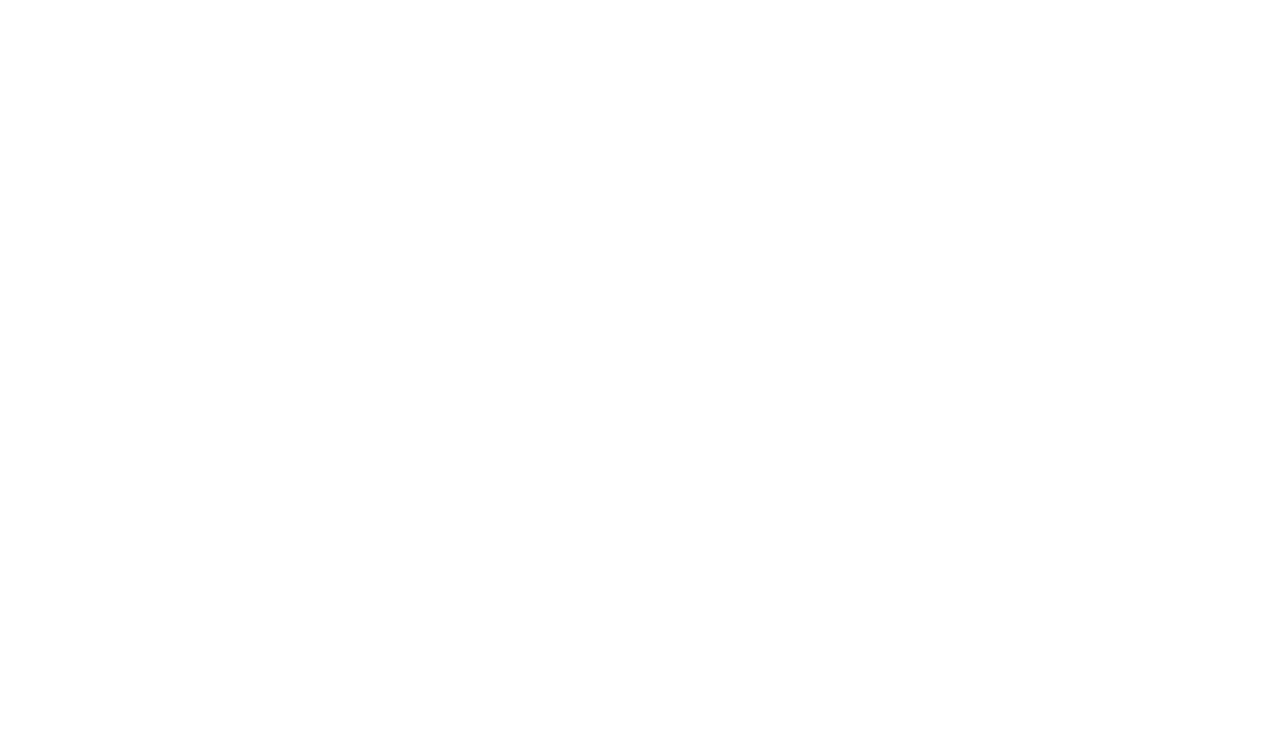
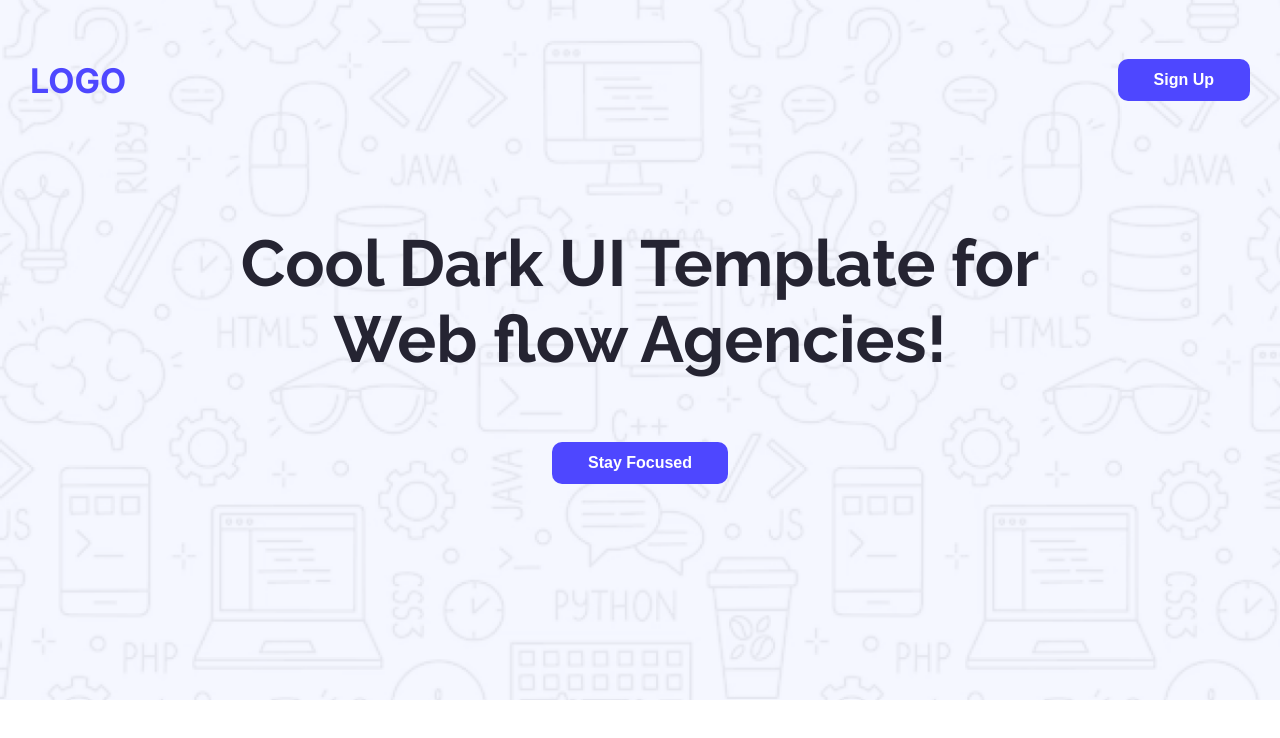
Before and after one commit to Saha-Ovi/Assignment-01, a plain HTML site: page index.html in a window 1280 px wide. Drawn offline with Linux system fonts and the light colour scheme.

Commit message:
head section

```diff
--- a/index.html
+++ b/index.html
@@ -1,15 +1,38 @@
 <!DOCTYPE html>
 <html lang="en">
+
 <head>
     <meta charset="UTF-8">
     <meta name="viewport" content="width=device-width, initial-scale=1.0">
     <title>First Assignment</title>
+    <link rel="preconnect" href="https://fonts.googleapis.com">
+    <link rel="preconnect" href="https://fonts.gstatic.com" crossorigin>
+    <link href="https://fonts.googleapis.com/css2?family=Raleway:ital,wght@0,100..900;1,100..900&display=swap"
+        rel="stylesheet">
+    <link rel="preconnect" href="https://fonts.googleapis.com">
+    <link rel="preconnect" href="https://fonts.gstatic.com" crossorigin>
+    <link
+        href="https://fonts.googleapis.com/css2?family=Inter:ital,opsz,wght@0,14..32,100..900;1,14..32,100..900&display=swap"
+        rel="stylesheet">
     <link rel="stylesheet" href="styles/style.css">
 </head>
-<body>
+
+<body class="raleway">
     <!-- header starts from here -->
 
-    <header>
+    <header >
+
+        <nav >
+            <h2><a class="purple lg " href="">LOGO</a></h2>
+            <ul>
+                <li><a href=""><button class="btn-primary">Sign Up</button></a></li>
+            </ul>
+        </nav>
+
+        <div class="banner-section">
+            <p class="banner-title navy">Cool Dark UI Template for <br>Web flow Agencies!</p>
+            <button class="btn-primary">Stay Focused</button>
+        </div>
 
     </header>
 
@@ -17,6 +40,8 @@
 
     <!-- Main starts -->
     <main>
+
+
 
     </main>
 
@@ -32,4 +57,5 @@
     <!-- Footer End -->
 
 </body>
+
 </html>
--- a/styles/style.css
+++ b/styles/style.css
@@ -0,0 +1,105 @@
+body
+{
+    margin: 0 auto;
+    padding: 0px;
+}
+
+/* Font */
+
+
+.raleway {
+    font-family: "Raleway", sans-serif;
+    font-optical-sizing: auto;
+    font-style: normal;
+}
+
+.inter {
+    font-family: "Inter", sans-serif;
+    font-optical-sizing: auto;
+    font-style: normal;
+}
+
+/* Shared Style */
+
+.purple {
+    color: #4E47FF;
+}
+
+.white {
+    color: #FFFFFF;
+}
+
+.navy {
+    color: #252432;
+}
+
+.btn-primary {
+    background-color: #4E47FF;
+    font-size: 16px;
+    font-weight: bold;
+    color: #FFFFFF;
+    border-radius: 10px;
+    padding: 12px 36px;
+    border: none;
+    cursor: pointer;
+
+}
+
+.btn-primary:hover {
+    background-color: #ecc30f;
+    color: #000;
+}
+
+/* header */
+
+header {
+    background-image: url(../media/Hero-bg.png);
+    height:700px;
+    background-size: cover;
+    background-repeat: no-repeat;
+
+}
+
+/* nav styles */
+
+/* logo */
+.lg
+{
+    font-size: 34px;
+    font-weight: bold;
+    font-family: "Inter";
+}
+
+nav {
+    display: flex;
+    align-items: center;
+    justify-content: space-between;
+    margin: 0 auto;
+    height: 160px;
+    padding: 0 30px;
+
+}
+
+nav li {
+    list-style: none;
+
+}
+
+nav h2 a {
+    text-decoration: none;
+}
+
+
+/* Banner Section */
+
+.banner-section {
+    text-align: center;
+
+}
+
+.banner-title
+{
+    font-size: 65px;
+    font-weight: bold;
+    margin-bottom: ;
+}
```
